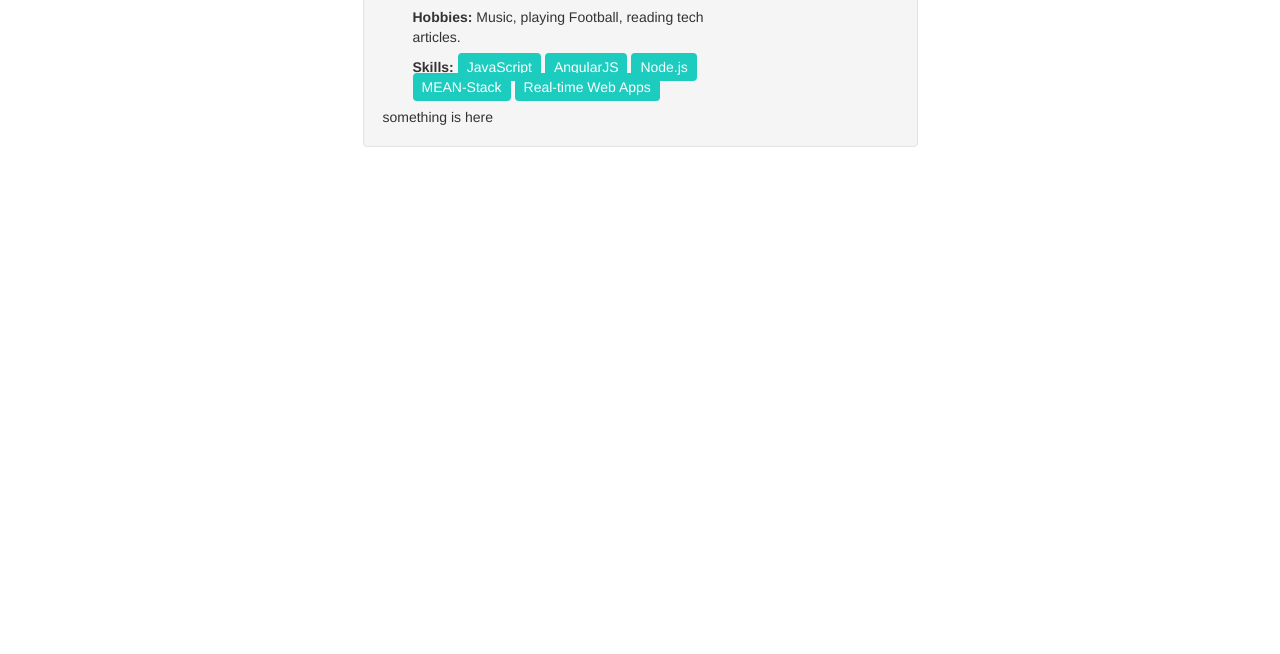
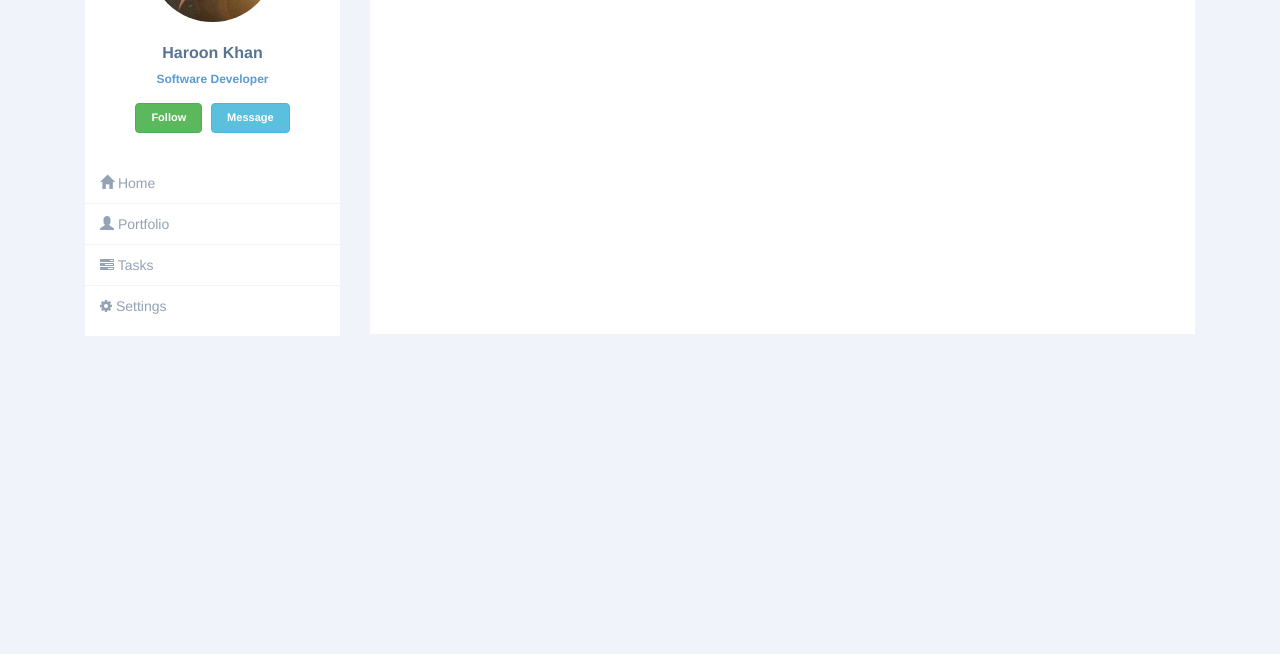
Before and after one commit to aitchkhan/aitchkhan.github.io, a plain HTML site: page index.html in a window 1280 px wide. Shown: the part 146-800 px from the top of the page. Drawn offline with nearby package versions, Linux system fonts and the light colour scheme.

Commit message:
updated theme

```diff
--- a/index.html
+++ b/index.html
@@ -6,33 +6,74 @@
     <link href='http://fonts.googleapis.com/css?family=Open+Sans' rel='stylesheet' type='text/css'>
     <link href="//maxcdn.bootstrapcdn.com/font-awesome/4.3.0/css/font-awesome.min.css" rel="stylesheet">
     <link rel="stylesheet" href="https://maxcdn.bootstrapcdn.com/bootstrap/3.3.5/css/bootstrap.min.css">
-    <link rel="stylesheet" href="main.css">
+    <link rel="stylesheet" href="styles/main.css">
     <title></title>
 </head>
 <body>
 <div class="container">
-    <div class="row">
-        <div class="col-md-offset-2 col-md-8 col-lg-offset-3 col-lg-6">
-            <div class="well profile">
-                <div class="col-sm-12">
-                    <div class="col-xs-12 col-sm-8">
-                        <h2>Haroon Khan</h2>
-                        <p><strong>About Me: </strong> Crazy, passionate, loves to code, loves to try new things, Science, gadgets, wearables are love. </p>
-                        <p><strong>Hobbies: </strong>Music, playing Football, reading tech articles. </p>
-                        <p><strong>Skills:</strong>
-                            <span class="tags">JavaScript</span>
-                            <span class="tags">AngularJS</span>
-                            <span class="tags">Node.js</span>
-                            <span class="tags">MEAN-Stack</span>
-                            <span class="tags">Real-time Web Apps</span>
-                        </p>
+    <div class="row profile">
+        <div class="col-md-3">
+            <div class="profile-sidebar">
+                <!-- profile pic-->
+                <div class="profile-userpic">
+                    <img src="images/hk.png" class="img-responsive" alt="">
+                </div>
+                <!-- User Title-->
+                <div class="profile-usertitle">
+                    <div class="profile-usertitle-name">
+                        Haroon Khan
+                    </div>
+                    <div class="profile-usertitle-job">
+                        Software Developer
                     </div>
                 </div>
-                something is here
+                <!-- Sidebar buttons-->
+                <div class="profile-userbuttons">
+                    <button type="button" class="btn btn-success btn-md">Follow</button>
+                    <button type="button" class="btn btn-info btn-md">Message</button>
+                </div>
+                <!-- Sidebar Menu-->
+                <div class="profile-usermenu">
+                    <ul class="nav">
+                        <li class="active">
+                            <a href="#">
+                                <i class="glyphicon glyphicon-home"></i>
+                                Home
+                            </a>
+                        </li>
+                        <li>
+                            <a href="#">
+                                <i class="glyphicon glyphicon-user"></i>
+                                Portfolio
+                            </a>
+                        </li>
+                        <li>
+                            <a href="#">
+                            <i class="fa fa-tasks"></i>
+                                Tasks
+                            </a>
+                        </li>
+                        <li>
+                            <a href="#">
+                                <i class="fa fa-cog fa-spin"></i>
+                                Settings
+                            </a>
+                        </li>
+                    </ul>
+                </div>
+
+                <!-- End Menu -->
             </div>
         </div>
+                <div class="col-md-9">
+                    <div class="profile-content">
+                        Something is better than Nothing!
+                    </div>
+
+            </div>
     </div>
-</div>
+    </div>
+
 <script src="https://ajax.googleapis.com/ajax/libs/angularjs/1.4.4/angular.min.js"> </script>
 </body>
 </html>
--- a/main.css
+++ /dev/null
@@ -1,7 +0,0 @@
-span.tags
-{
-    background: #1CCCBF;
-    border-radius: 4px;
-    color: #ffffff;
-    padding: 6px 9px;
-}
--- /dev/null
+++ b/styles/main.css
@@ -0,0 +1,98 @@
+body {
+    background: #F1F3FA;
+}
+
+.profile {
+    margin: 20px 0;
+
+
+}
+
+.profile-sidebar{
+    padding: 20px 0 10px 0;
+    background: #ffffff;
+}
+
+.profile-userpic img{
+    float: none;
+    margin: 0 auto;
+    width: 50%;
+    height: 50%;
+    -webkit-border-radius: 50% !important;
+    -moz-border-radius: 50% !important;
+    border-radius: 50% !important;
+}
+
+.profile-usertitle {
+    text-align: center;
+    margin-top: 20px ;
+
+}
+
+.profile-usertitle-name {
+    color: #5a7391;
+    font-size: 16px;
+    font-weight: 600;
+    margin-bottom: 7px;
+}
+
+.profile-usertitle-job{
+    text-transform: capitalize;
+    color: #5b9bd1;
+    font-size: 12px;
+    font-weight: 600;
+    margin-bottom: 15px;
+}
+
+.profile-userbuttons {
+    text-align: center;
+    margin-top: 10px  ;
+}
+
+.profile-userbuttons .btn{
+    text-transform: capitalize;
+    font-size: 11px;
+    font-weight: 600;
+    padding: 6px 15px;
+    margin-right: 5px;
+}
+
+.profile-userbuttons .btn:last-child {
+    margin-right: 0px;
+}
+
+.profile-usermenu {
+    margin-top: 30px;
+}
+
+.profile-usermenu ul li{
+    border-bottom: 1px solid #f0f4f7;
+}
+
+.profile-usermenu ul li:last-child {
+    border-bottom: none;
+}
+
+.profile-usermenu ul li a {
+    color: #93a3b5;
+    font-size: 14px;
+    font-weight: 400;
+}
+
+/* Profile Content */
+.profile-content {
+    padding: 20px;
+    background: #fff;
+    min-height: 460px;
+}
+
+
+
+
+span.tags
+{
+    background: #1CCCBF;
+    border-radius: 4px;
+    color: #ffffff;
+    padding: 6px 9px;
+}
```
Also changed, not shown: images/hk.png (added).
